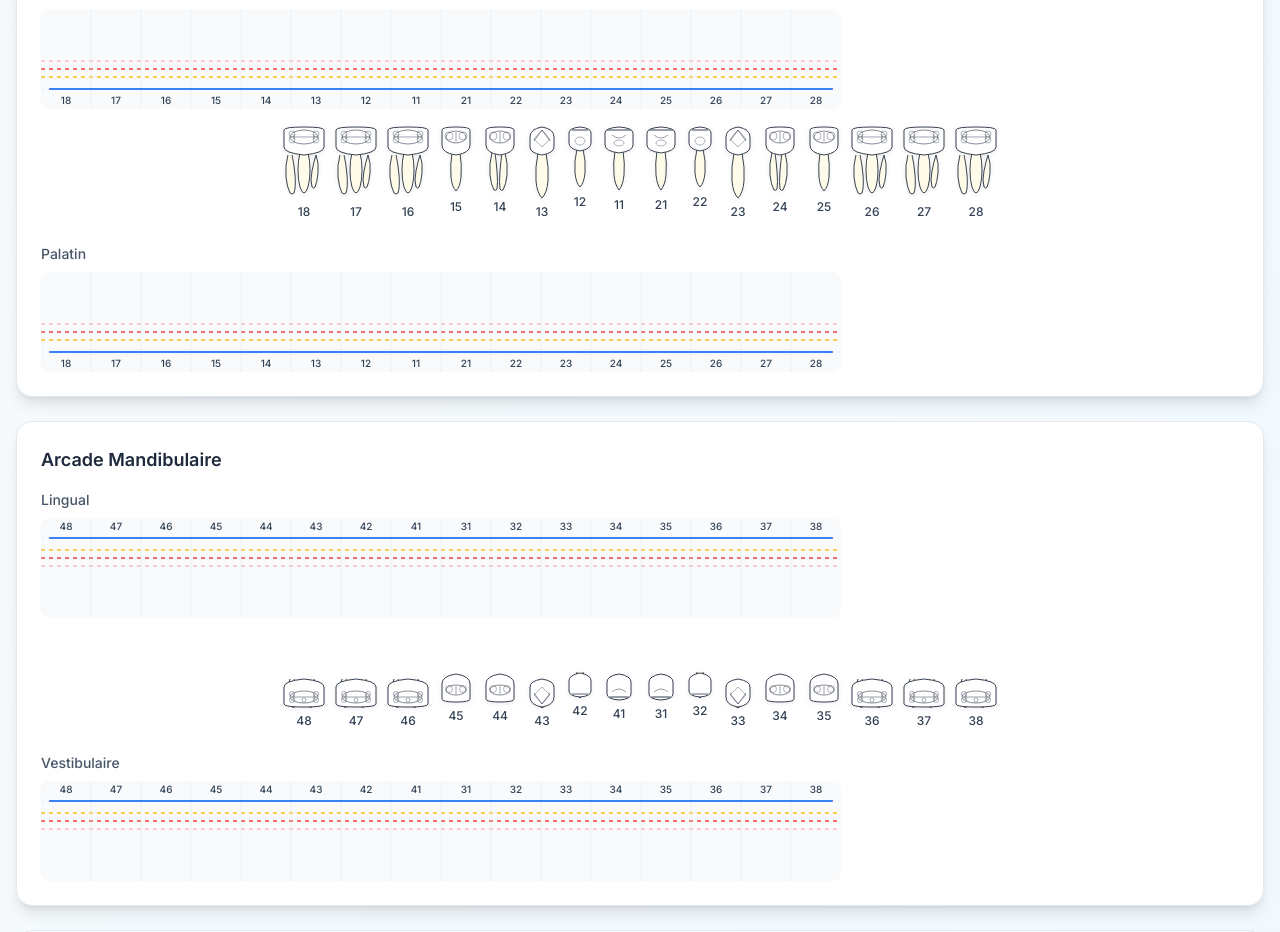
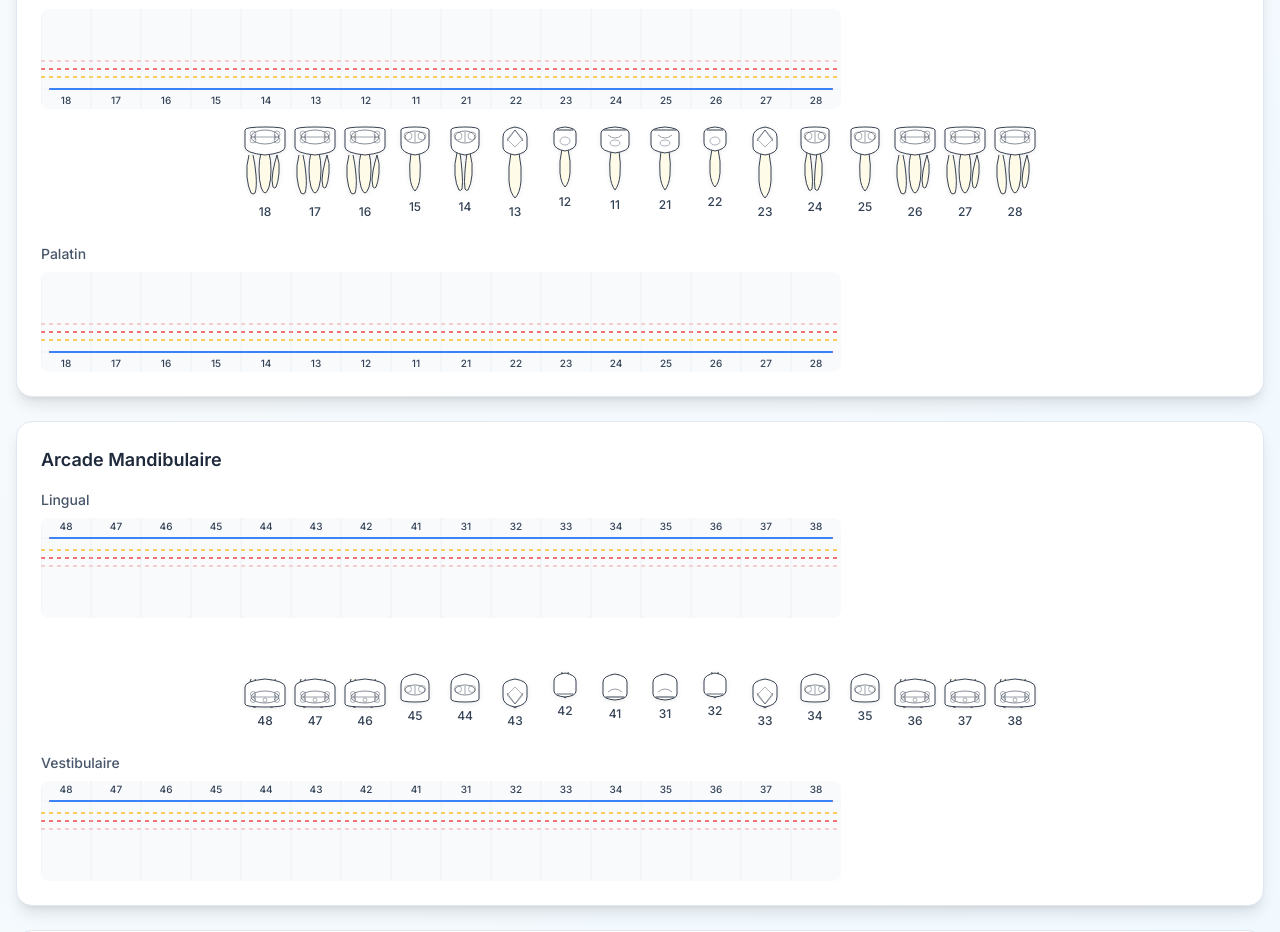
Before and after one commit to benjaminillouz/charting, a React (Vite) app: page / in a window 1280 px wide. Shown: the part 400-1332 px from the top of the page. Built offline with nearby package versions, Linux system fonts and the light colour scheme.

Commit message:
fix: align tooth SVGs with periodontal graph grid
Give each tooth container a fixed width of 50px to match the
periodontal graph tooth width. Removes gap-1 to ensure perfect
alignment between the teeth SVGs and the graph columns.

```diff
--- a/src/components/PeriodontalChart.jsx
+++ b/src/components/PeriodontalChart.jsx
@@ -2553,9 +2553,9 @@ Cordialement`;
                 </div>
 
                 {/* Dents */}
-                <div className="flex justify-center gap-1 my-4 overflow-x-auto pb-2">
+                <div className="flex justify-center my-4 overflow-x-auto pb-2">
                   {TEETH_UPPER.map(tooth => (
-                    <div key={tooth} className="flex flex-col items-center">
+                    <div key={tooth} className="flex flex-col items-center" style={{ width: '50px', flexShrink: 0 }}>
                       <ToothSVG
                         toothNumber={tooth}
                         isUpper={true}
@@ -2593,9 +2593,9 @@ Cordialement`;
                 </div>
 
                 {/* Dents */}
-                <div className="flex justify-center gap-1 my-4 overflow-x-auto pb-2">
+                <div className="flex justify-center my-4 overflow-x-auto pb-2">
                   {TEETH_LOWER.map(tooth => (
-                    <div key={tooth} className="flex flex-col items-center">
+                    <div key={tooth} className="flex flex-col items-center" style={{ width: '50px', flexShrink: 0 }}>
                       <ToothSVG
                         toothNumber={tooth}
                         isUpper={false}
```
